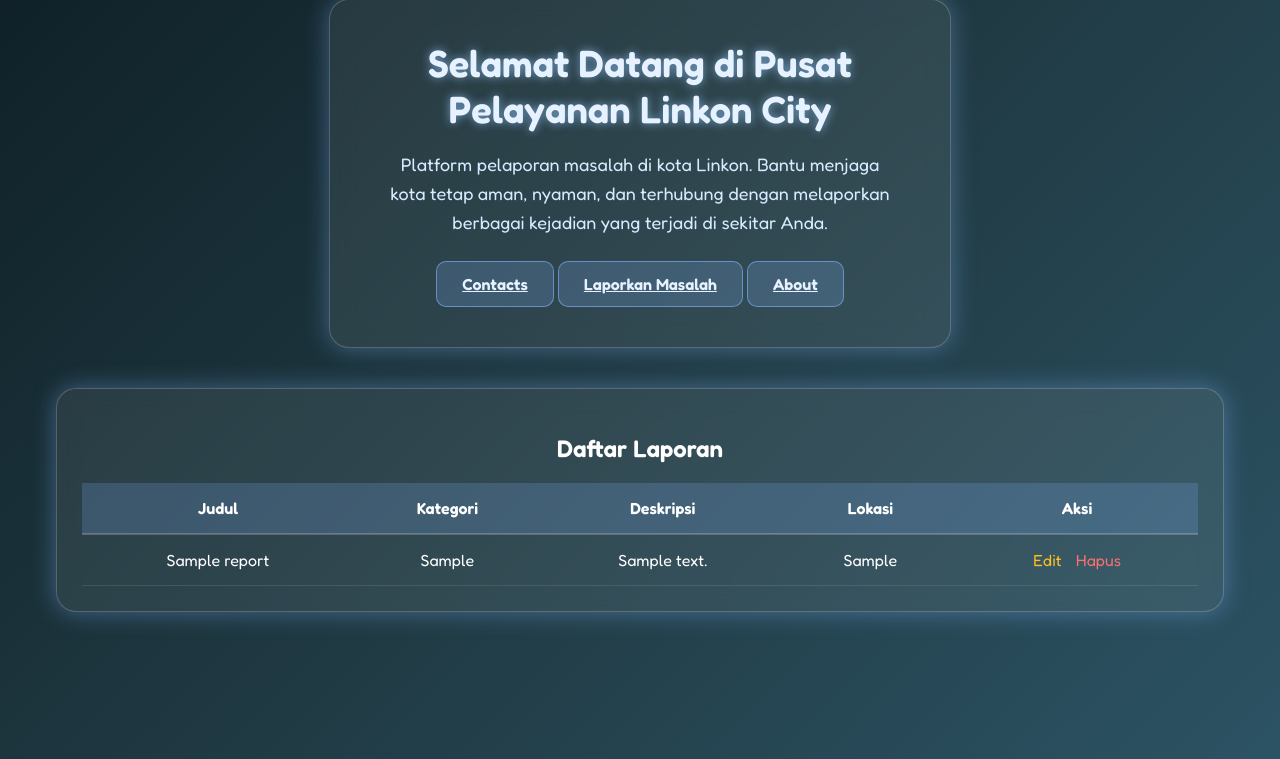
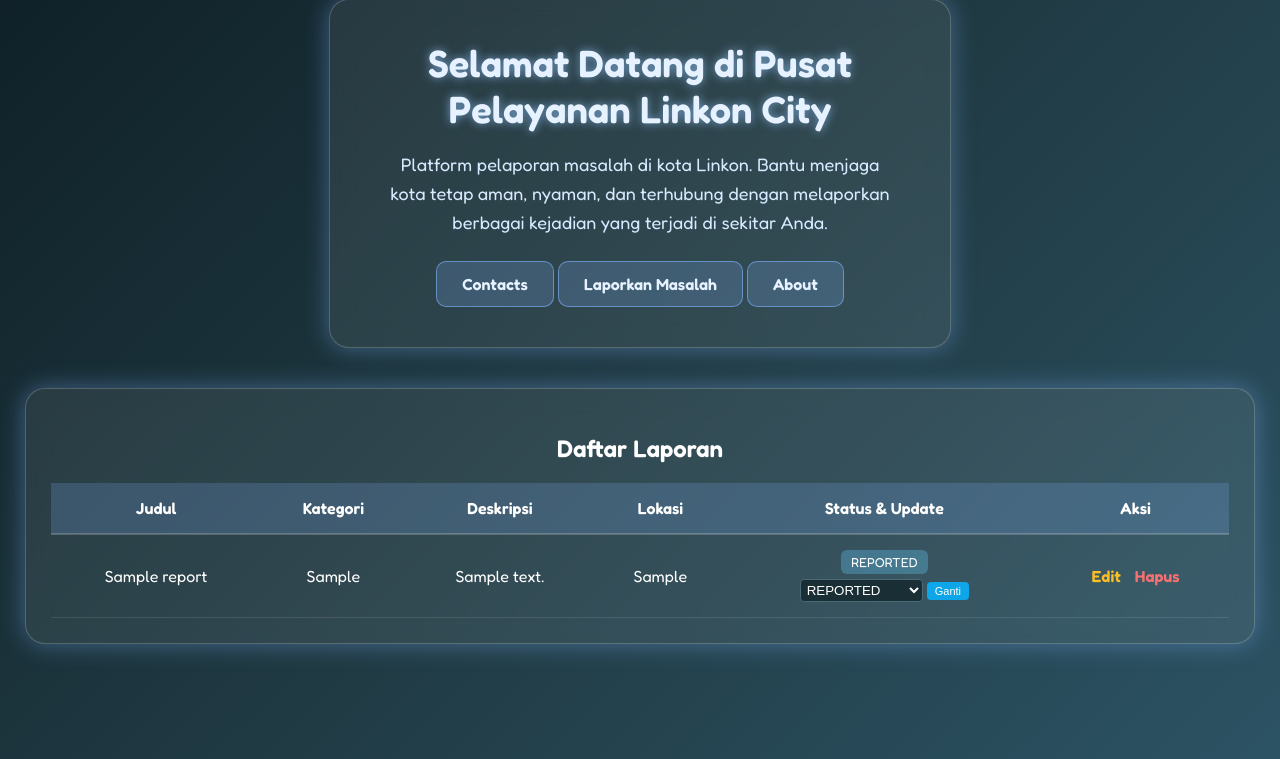
Before and after one commit to IET-Polinela/project-2026-nabhllaaa, a Django app: page / in a window 1280 px wide. Shown: the part 41-800 px from the top of the page. Run offline with Django 5.2, Linux system fonts and the light colour scheme; tables that the repository leaves empty hold one stand-in row (values such as "Sample post").

Commit message:
Lab 4 - CBV

```diff
--- a/iet_2026_24782022/iet_2026_24782022/urls.py
+++ b/iet_2026_24782022/iet_2026_24782022/urls.py
@@ -5,7 +5,7 @@ urlpatterns = [
     path('', include('main_app.urls')),
     path('about/', include('about.urls')),
     path('contacts/', include('contacts.urls')),
-    path('add/', views.add_report, name='add_report'),
-    path('edit/<int:report_id>/', views.edit_report, name='edit_report'),
-    path('delete/<int:report_id>/', views.delete_report, name='delete_report'),
+    path('add/', views.ReportCreateView.as_view(), name='add_report'),
+    path('edit/<int:pk>/', views.ReportUpdateView.as_view(), name='edit_report'),
+    path('delete/<int:pk>/', views.ReportDeleteView.as_view(), name='delete_report'),
 ]
--- a/iet_2026_24782022/main_app/models.py
+++ b/iet_2026_24782022/main_app/models.py
@@ -1,4 +1,11 @@
 from django.db import models
+
+STATUS_CHOICES = [
+('REPORTED', 'Reported'),
+('VERIFIED', 'Verified'),
+('IN_PROGRESS', 'In Progress'),
+('RESOLVED', 'Resolved'),
+]
 
 class Report(models.Model):
     title = models.CharField(max_length=200)
@@ -7,6 +14,10 @@ class Report(models.Model):
     location = models.CharField(max_length=200)
     status = models.CharField(
         max_length=20,
+        choices=STATUS_CHOICES,
         default='REPORTED'
     )
     created_at = models.DateTimeField(auto_now_add=True)
+
+    def __str__(self):
+        return self.title
--- a/iet_2026_24782022/main_app/templates/linkoncity_app/home.html
+++ b/iet_2026_24782022/main_app/templates/linkoncity_app/home.html
@@ -13,7 +13,6 @@
             text-align: center;
             margin: 0;
             min-height: 100vh;
-            /* Background gradasi biru gelap Deepspace */
             background: linear-gradient(135deg, #0f2027, #203a43, #2c5364);
             display: flex;
             flex-direction: column;
@@ -22,11 +21,10 @@
             box-sizing: border-box;
         }
 
-        /* Main Card dengan Efek Glassmorphism */
         .box {
             background: rgba(255, 255, 255, 0.08);
             backdrop-filter: blur(12px);
-            -webkit-backdrop-filter: blur(12px); /* Support untuk Safari */
+            -webkit-backdrop-filter: blur(12px);
             border: 1px solid rgba(255, 255, 255, 0.2);
             padding: 40px 60px;
             border-radius: 20px;
@@ -34,22 +32,20 @@
             max-width: 500px;
         }
 
-        /* Judul dengan Efek Cahaya */
         h1 {
             color: #e6f2ff;
             font-size: 38px;
             margin-bottom: 15px;
-            margin-top: 0; /* Menghapus margin bawaan atas */
+            margin-top: 0;
             text-shadow: 0 0 10px rgba(150, 200, 255, 0.7);
             font-weight: 600;
         }
 
-        /* Deskripsi */
         p {
             color: #d8eaff;
             font-size: 18px;
             line-height: 1.6;
-            margin-bottom: 0; /* Menghapus margin bawah */
+            margin-bottom: 0;
         }
 
         .btn {
@@ -62,6 +58,7 @@
             border-radius: 10px;
             font-size: 16px;
             font-weight: 600;
+            text-decoration: none;
             cursor: pointer;
             transition: background-color 0.3s ease, transform 0.2s ease;
         }
@@ -72,8 +69,7 @@
         }
 
         .report-section {
-            width: 90%;
-
+            width: 95%;
             margin-top: 40px;
             padding: 25px;
             background: rgba(255, 255, 255, 0.08);
@@ -82,18 +78,6 @@
             border: 1px solid rgba(255, 255, 255, 0.2);
             box-shadow:  0 0 25px rgba(130, 180, 255, 0.4);
             color: white;
-        }
-
-        .add-link {
-            display: inline-block;
-            color: #6ad2ff;
-            text-decoration: none;
-            margin-bottom: 20px;
-            font-weight: 600;
-        }
-
-        .table-container {
-            overflow-x: auto; /* Biar kalau layar kecil bisa di geser */
         }
 
         table {
@@ -116,14 +100,35 @@
         }
 
         .status-badge {
-            background: rgba(130, 180, 255, 0.2);
+            background: rgba(106, 210, 255, 0.3);
             padding: 4px 10px;
             border-radius: 6px;
             font-size: 13px;
+            display: inline-block;
+            margin-bottom: 5px;
         }
 
-        .edit-btn { color: #fbbf24; text-decoration: none; margin-right: 10px; }
-        .delete-btn { color: #f87171; text-decoration: none; }
+        /* Styling Form Status */
+        .status-form select {
+            background: #1a2e35;
+            color: white;
+            border: 1px solid #4a6a75;
+            border-radius: 4px;
+            padding: 2px;
+        }
+
+        .status-form button {
+            background: #0ea5e9;
+            color: white;
+            border: none;
+            padding: 3px 8px;
+            border-radius: 4px;
+            cursor: pointer;
+            font-size: 11px;
+        }
+
+        .edit-btn { color: #fbbf24; text-decoration: none; margin-right: 10px; font-weight: 600;}
+        .delete-btn { color: #f87171; text-decoration: none; font-weight: 600;}
 
     </style>
 </head>
@@ -137,50 +142,61 @@
             dengan melaporkan berbagai kejadian yang terjadi di sekitar Anda.
         </p>
 
-        <dif class="btn-group">
-
+        <div class="btn-group">
             <a href="{% url 'contacts' %}" class="btn">Contacts</a>
-
             <a href="{% url 'add_report' %}" class="btn">Laporkan Masalah</a>
-
             <a href="{% url 'about' %}" class="btn">About</a>
         </div>
-
     </div>
 
     <div class="report-section">
-
         <h2>Daftar Laporan</h2>
 
-    <table class="report-table">
+        <div class="table-container">
+            <table>
                 <thead>
                     <tr>
                         <th>Judul</th>
                         <th>Kategori</th>
-            <th>Deskripsi</th> <th>Lokasi</th>
+                        <th>Deskripsi</th>
+                        <th>Lokasi</th>
+                        <th>Status & Update</th>
                         <th>Aksi</th>
                     </tr>
                 </thead>
-
                 <tbody>
                     {% for report in reports %}
                     <tr>
                         <td>{{ report.title }}</td>
                         <td>{{ report.category }}</td>
-            <td>{{ report.description }}</td> <td><span class="status">{{ report.location }}</span></td>
+                        <td>{{ report.description }}</td>
+                        <td>{{ report.location }}</td>
                         <td>
-                <a href="{% url 'edit_report' report.id %}" class="edit-btn">Edit</a>
-                <a href="{% url 'delete_report' report.id %}" class="delete-btn">Hapus</a>
+                            <span class="status-badge">{{ report.status }}</span>
+                            <form action="{% url 'update_status' report.pk %}" method="post" class="status-form">
+                                {% csrf_token %}
+                            <select name="status">
+                                <option value="REPORTED" {% if report.status == 'REPORTED' %}selected{% endif %}>REPORTED</option>
+                                <option value="VERIFIED" {% if report.status == 'VERIFIED' %}selected{% endif %}>VERIFIED</option>
+                                <option value="IN_PROGRESS" {% if report.status == 'IN_PROGRESS' %}selected{% endif %}>IN_PROGRESS</option>
+                                <option value="RESOLVED" {% if report.status == 'RESOLVED' %}selected{% endif %}>RESOLVED</option>
+                            </select>
+                                <button type="submit">Ganti</button>
+                            </form>
+                        </td>
+                        <td>
+                            <a href="{% url 'edit_report' report.pk %}" class="edit-btn">Edit</a>
+                            <a href="{% url 'delete_report' report.pk %}" class="delete-btn">Hapus</a>
                         </td>
                     </tr>
                     {% empty %}
                     <tr>
-            <td colspan="5" class="empty" >Belum ada laporan</td>
+                        <td colspan="6">Belum ada laporan</td>
                     </tr>
                     {% endfor %}
                 </tbody>
             </table>
-
+        </div>
     </div>
 
 </body>
--- a/iet_2026_24782022/main_app/urls.py
+++ b/iet_2026_24782022/main_app/urls.py
@@ -2,5 +2,6 @@ from django.urls import path
 from . import views
 
 urlpatterns = [
-    path('', views.home, name='home'),
+    path('', views.ReportListView.as_view(), name='home'),
+    path('update-status/<int:pk>/', views.ReportUpdateStatusView.as_view(), name='update_status'),
 ]
--- a/iet_2026_24782022/main_app/views.py
+++ b/iet_2026_24782022/main_app/views.py
@@ -1,37 +1,42 @@
 from django.shortcuts import render, redirect, get_object_or_404
+from django.views.generic import ListView, DetailView, CreateView, UpdateView, DeleteView, View
 from .models import Report
+from django.urls import reverse_lazy
+from django.views import View
 from .forms import ReportForm
 
-def home(request):
-    reports = Report.objects.all()
-    return render(request, 'linkoncity_app/home.html', {'reports': reports})
+class ReportListView(ListView):
+    model = Report
+    template_name = 'linkoncity_app/home.html'
+    context_object_name = 'reports'
 
-def add_report(request):
-    if request.method == 'POST':
-        form = ReportForm(request.POST)
-        if form.is_valid():
-            form.save()
-            return redirect('home')
-    else:
-        form = ReportForm()
-    return render(request, 'linkoncity_app/add_report.html', {'form': form})
+class ReportDetailView(DetailView):
+    model = Report
+    template_name = 'linkoncity_app/report_detail.html'
+    context_object_name = 'report'
 
-    #Update
-def edit_report(request, report_id):
-    report = Report.objects.get(id=report_id)
-    if request.method == 'POST':
-        form = ReportForm(request.POST, instance=report)
-        if form.is_valid():
-            form.save()
-            return redirect('home')
-    else:
-        form = ReportForm(instance=report)
-    return render(request, 'linkoncity_app/edit_report.html', {'form': form})
+class ReportCreateView(CreateView):
+    model = Report
+    template_name = 'linkoncity_app/add_report.html'
+    form_class = ReportForm
+    success_url = reverse_lazy('home')
+
+class ReportUpdateView(UpdateView):
+    model = Report
+    template_name = 'linkoncity_app/edit_report.html'
+    form_class = ReportForm
+    success_url = reverse_lazy('home')
 
     #Delete
-def delete_report(request, report_id):
-    report = Report.objects.get(id=report_id)
-    if request.method == 'POST':
-        report.delete()
+class ReportDeleteView(DeleteView):
+    model = Report
+    template_name = 'linkoncity_app/delete_report.html'
+    success_url = reverse_lazy('home')
+
+class ReportUpdateStatusView(View):
+    def post(self, request, pk):
+        report = get_object_or_404(Report, pk=pk)
+        new_status = request.POST.get('status')
+        report.status = new_status
+        report.save()
         return redirect('home')
-    return render(request, 'linkoncity_app/delete_report.html', {'report': report})
```
Also changed, not shown: iet_2026_24782022/main_app/migrations/0002_alter_report_status.py (added). Lines whose indentation alone changed are shown as unchanged.
